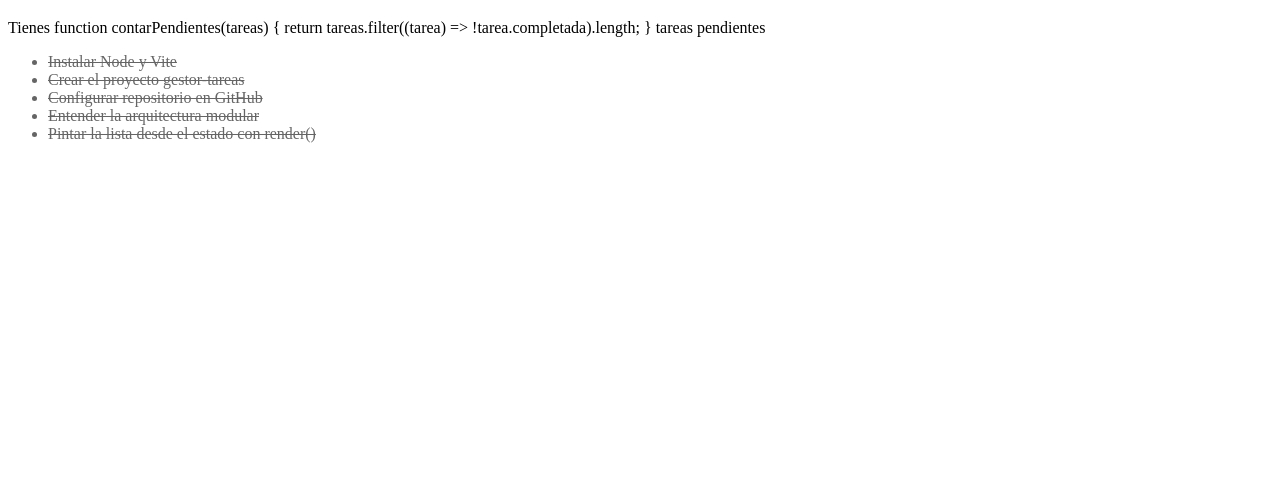
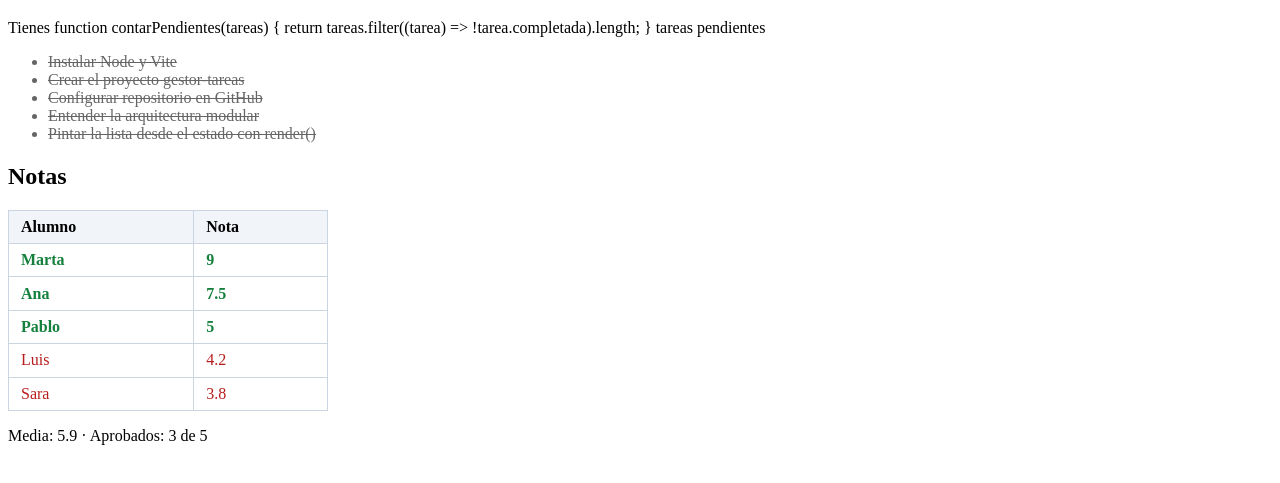
Before and after one commit to medaidani93/gestor-tareas, a website built with Vite: page index.html in a window 1280 px wide. Shown: the part 77-560 px from the top of the page. Built offline with nearby package versions, Linux system fonts and the light colour scheme.

Commit message:
retos DOM I: predicción, depuración y tablón de notas

```diff
--- a/index.html
+++ b/index.html
@@ -10,6 +10,12 @@
       <h1></h1>
       <p id="resumen"></p>
       <ul id="lista"></ul>
+
+      <section id="notas">
+      <h2>Notas</h2>
+      <div id="tabla-notas"></div>
+      <p id="resumen-notas"></p>
+      </section>
     </div>
     <script type="module" src="/src/main.js"></script>
   </body>
--- /dev/null
+++ b/src/dom-notas.js
@@ -0,0 +1,54 @@
+import { alumnos, calcularMedia, contarAprobados } from "./notas.js";
+
+export function renderNotas() {
+  const contenedorTabla = document.querySelector("#tabla-notas");
+  const resumenNotas = document.querySelector("#resumen-notas");
+
+  // 1. Limpiamos el contenedor antes de repintar
+  contenedorTabla.replaceChildren();
+
+  // 2. Creamos la tabla y su cabecera (<thead>)
+  const tabla = document.createElement("table");
+  const thead = document.createElement("thead");
+  const filaCabecera = document.createElement("tr");
+
+  const thAlumno = document.createElement("th");
+  thAlumno.textContent = "Alumno";
+
+  const thNota = document.createElement("th");
+  thNota.textContent = "Nota";
+
+  filaCabecera.append(thAlumno, thNota);
+  thead.append(filaCabecera);
+
+  // 3. Creamos el cuerpo (<tbody>) con los alumnos ordenados sin mutar el original
+  const tbody = document.createElement("tbody");
+  const alumnosOrdenados = alumnos.toSorted((a, b) => b.nota - a.nota);
+
+  for (const alumno of alumnosOrdenados) {
+    const tr = document.createElement("tr");
+
+    if (alumno.nota >= 5) {
+      tr.classList.add("aprobado");
+    } else {
+      tr.classList.add("suspenso");
+    }
+
+    const tdNombre = document.createElement("td");
+    tdNombre.textContent = alumno.nombre;
+
+    const tdNota = document.createElement("td");
+    tdNota.textContent = alumno.nota;
+
+    tr.append(tdNombre, tdNota);
+    tbody.append(tr);
+  }
+
+  tabla.append(thead, tbody);
+  contenedorTabla.append(tabla);
+
+  // 4. Pintamos el resumen usando las funciones puras
+  const media = calcularMedia(alumnos);
+  const aprobados = contarAprobados(alumnos);
+  resumenNotas.textContent = `Media: ${media} · Aprobados: ${aprobados} de ${alumnos.length}`;
+}
--- a/src/main.js
+++ b/src/main.js
@@ -1,11 +1,13 @@
 import "./style.css";
 import { render } from "./dom.js";
+import { renderNotas } from "./dom-notas.js";
 
 const titulo = document.querySelector("h1");
 titulo.textContent = "Gestor de tareas";
 titulo.classList.add("titulo");
 
 render();
+renderNotas();
 
 /*
 // === RETO 1: Predice antes de ejecutar ===
@@ -36,6 +38,4 @@ console.log("C:", h1.textContent, h1.children.length);
 console.log("D:", document.getElementById("#lista"));
 // Resultado D: null
 // Explicación: getElementById recibe únicamente el nombre del id ("lista"), sin el símbolo "#" de los selectores CSS.
-
-
 */
--- /dev/null
+++ b/src/notas.js
@@ -0,0 +1,17 @@
+export const alumnos = [
+  { nombre: "Ana", nota: 7.5 },
+  { nombre: "Luis", nota: 4.2 },
+  { nombre: "Marta", nota: 9 },
+  { nombre: "Pablo", nota: 5 },
+  { nombre: "Sara", nota: 3.8 },
+];
+
+export function calcularMedia(listaAlumnos) {
+  if (listaAlumnos.length === 0) return 0;
+  const suma = listaAlumnos.reduce((acc, alumno) => acc + alumno.nota, 0);
+  return Number((suma / listaAlumnos.length).toFixed(1));
+}
+
+export function contarAprobados(listaAlumnos, notaCorte = 5) {
+  return listaAlumnos.filter((alumno) => alumno.nota >= notaCorte).length;
+}
--- a/src/style.css
+++ b/src/style.css
@@ -10,3 +10,28 @@
   text-decoration: line-through;
   opacity: 0.6;
 }
+.aprobado {
+  color: #15803d;
+  font-weight: 600;
+}
+
+.suspenso {
+  color: #b91c1c;
+}
+table {
+  border-collapse: collapse;
+  width: 100%;
+  max-width: 320px;
+  margin: 0.75rem 0;
+}
+
+th,
+td {
+  border: 1px solid #cbd5e1;
+  padding: 0.45rem 0.75rem;
+  text-align: left;
+}
+
+th {
+  background-color: #f1f5f9;
+}
```
